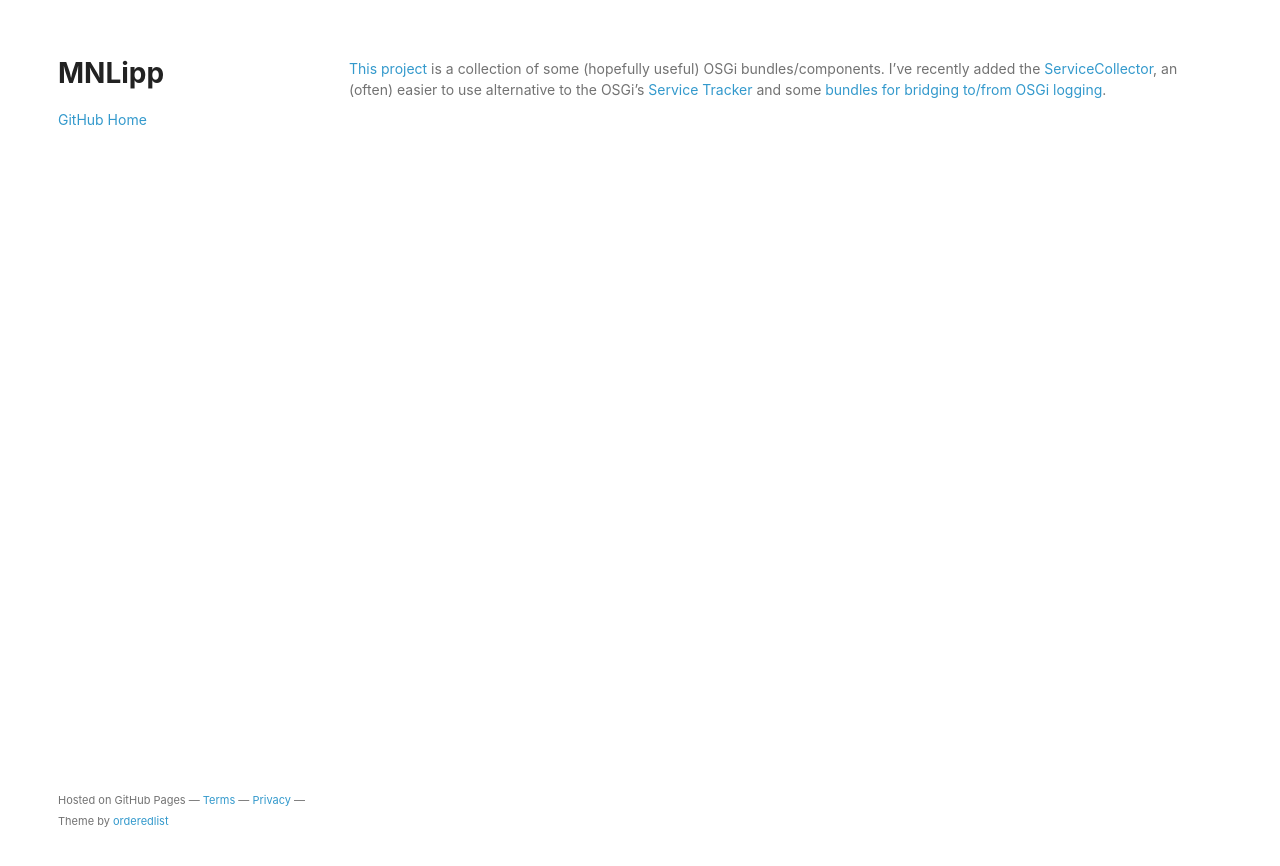
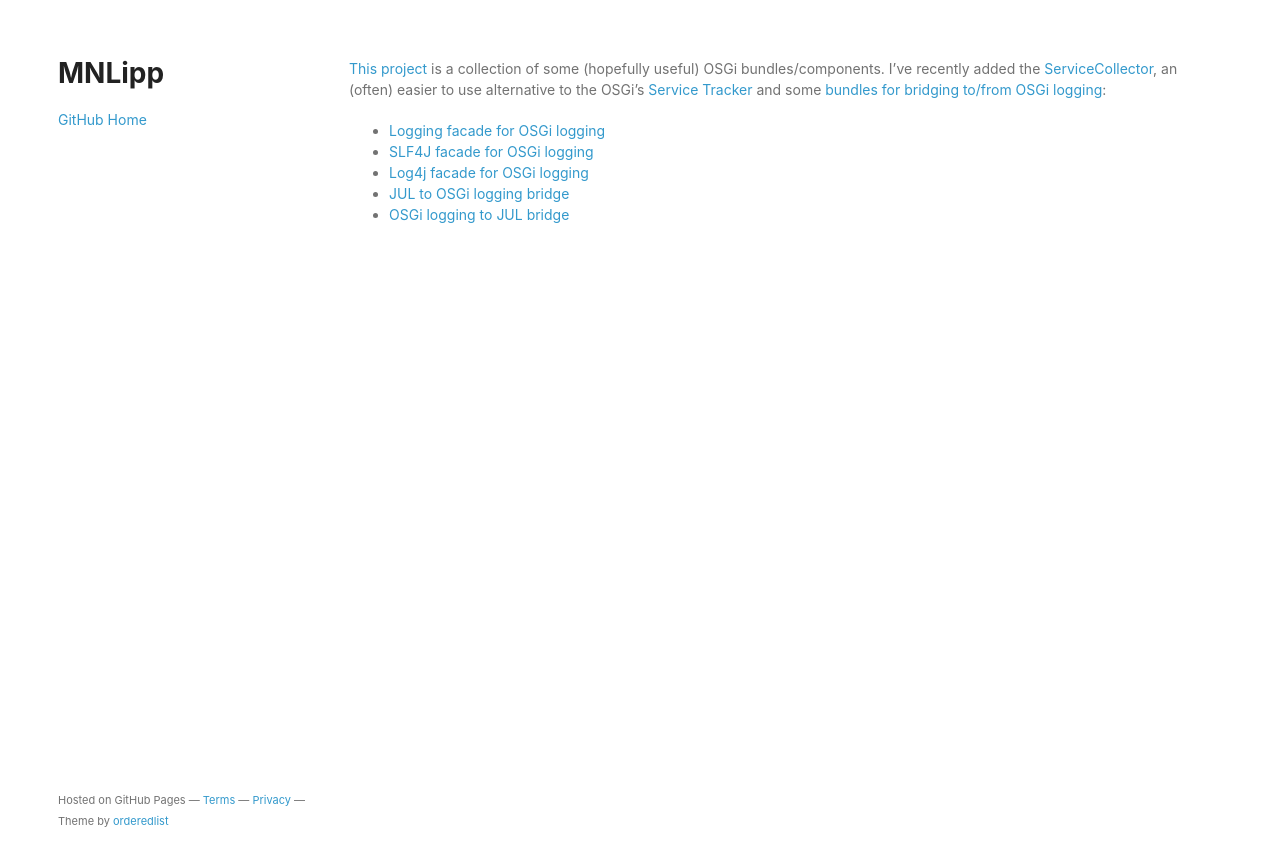
Before and after one commit to mnlipp/mnlipp.github.com, a Jekyll site: the page built from _posts/2019-02-02-osgi-bundles.md, in a window 1280 px wide. Shown: the top 866 px of the page. Built offline with Jekyll 4.4.1, drawn with Linux system fonts in a browser that asks for light colours.

Commit message:
Updated.

```diff
--- a/_posts/2019-02-02-osgi-bundles.md
+++ b/_posts/2019-02-02-osgi-bundles.md
@@ -2,6 +2,7 @@
 layout: post
 title: OSGi Bundles/Components
 excerpt: ''
+description: Overview of the de.mnl.osgi OSGi bundles and components
 ---
 
 [This project](https://github.com/mnlipp/de.mnl.osgi#demnlosgi) is a collection
@@ -9,4 +10,9 @@ of some (hopefully useful) OSGi bundles/components. I've recently added
 the [ServiceCollector](https://mnlipp.github.io/de.mnl.osgi/de.mnl.osgi.coreutils/javadoc/index.html?de/mnl/osgi/coreutils/package-summary.html), an (often) easier
 to use alternative to the OSGi's
 [Service Tracker](https://osgi.org/specification/osgi.core/7.0.0/util.tracker.html)
-and some [bundles for bridging to/from OSGi logging](https://github.com/mnlipp/de.mnl.osgi#logging-bridgesfacades).
+and some [bundles for bridging to/from OSGi logging](https://github.com/mnlipp/de.mnl.osgi#logging-bridgesfacades):
+ * [Logging facade for OSGi logging](https://mnlipp.github.io/de.mnl.osgi/de.mnl.osgi.lf4osgi/javadoc/de/mnl/osgi/lf4osgi/package-summary.html#package.description)
+ * [SLF4J facade for OSGi logging](https://mnlipp.github.io/de.mnl.osgi/de.mnl.osgi.slf4j2osgi/javadoc/org/slf4j/impl/package-summary.html)
+ * [Log4j facade for OSGi logging](https://mnlipp.github.io/de.mnl.osgi/de.mnl.osgi.log4j2osgi/javadoc/de/mnl/osgi/log4j2osgi/package-summary.html#package.description)
+ * [JUL to OSGi logging bridge](https://mnlipp.github.io/de.mnl.osgi/de.mnl.osgi.jul2osgi/javadoc/de/mnl/osgi/jul2osgi/package-summary.html#package.description)
+ * [OSGi logging to JUL bridge](https://mnlipp.github.io/de.mnl.osgi/de.mnl.osgi.osgi2jul/javadoc/de/mnl/osgi/osgi2jul/package-summary.html#package.description)
```
